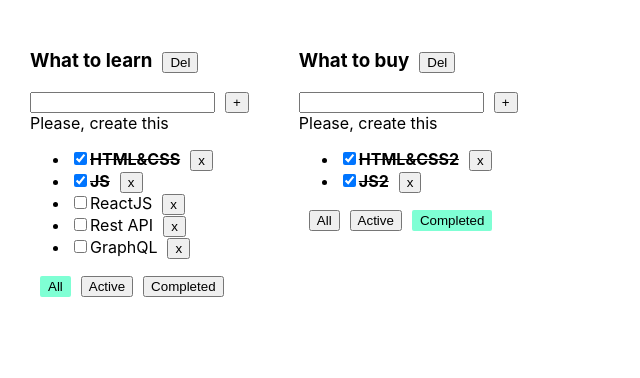
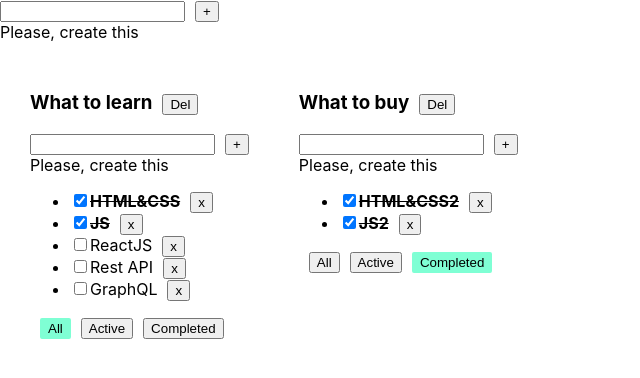
Before and after one commit to ErokhinHeorhii/TodoList, a React (Create React App) app: page / in a window 1280 px wide. Shown: the top 378 px of the page, without its empty margins (0-640 px from the left). Built offline with nearby package versions, Linux system fonts and the light colour scheme.

Commit message:
feat:add solution 6 lesson(add two universal component)

```diff
--- a/src/App.tsx
+++ b/src/App.tsx
@@ -1,6 +1,7 @@
 import React, { useState } from 'react';
 import { v1 } from 'uuid';
 import './App.css';
+import AddItemForm from './Components/AddItemForm';
 import TodoList, { TodoListType } from './TodoList';
 
 export type taskFilterType = "all" | "active" | "completed";
@@ -25,7 +26,6 @@
         { id: todolistID1, title: 'What to learn', filter: 'all' },
         { id: todolistID2, title: 'What to buy', filter: 'completed' },
     ])
-
     let [tasks, setTasks] = useState({
         [todolistID1]: [
             { id: v1(), title: "HTML&CSS", isDone: true },
@@ -42,7 +42,6 @@
             { id: v1(), title: "GraphQL2", isDone: false },
         ]
     });
-
     const deleteTodoList = (todolistID: string) => {
         setTodolists(todolists.filter(item => item.id !== todolistID))
         console.log("before t", tasks)
@@ -78,6 +77,17 @@
         // let newTaskArray = [newTask, ...task]
         // setTask(newTaskArray)
         setTasks({ ...tasks, [todoListID]: [newTask, ...tasks[todoListID]] })
+
+    }
+
+    const addTodoList = (title: string) => {
+        const newTodoListId: string = v1()
+        setTodolists([...todolists, { id: newTodoListId, title, filter: "all" }])
+        setTasks({
+            ...tasks, [newTodoListId]: [{ id: v1(), title: "ReactJS2", isDone: false },
+            { id: v1(), title: "Rest API2", isDone: false },
+            { id: v1(), title: "GraphQL2", isDone: false },]
+        })
     }
 
     const changeStatus = (todolistID: string, taskId: string, isDone: boolean) => {
@@ -89,8 +99,21 @@
 
     }
 
-    return (
+    const changeTaskTitle = (todolistsID: string, taskId: string, title: string) => {
+        setTasks({
+            ...tasks, [todolistsID]: tasks[todolistsID].map(item => item.id === taskId ?
+                { ...item, title } : item)
+        })
+    }
+    const changeTodoListTitle = (todoListsID: string, title: string) => {
+        setTodolists(todolists.map(item => item.id === todoListsID ? { ...item, title } : item))
+    }
+
+
+    return (<>
+        <AddItemForm addItem={addTodoList} />
         <div className="App">
+
             {todolists.map(item => {
                 let taskForFilter = tasks[item.id];
                 if (item.filter === "active") {
@@ -109,10 +132,13 @@
                     changeStatus={changeStatus}
                     filter={item.filter}
                     todoListID={item.id}
-                    deleteTodoList={deleteTodoList} />
+                    deleteTodoList={deleteTodoList}
+                    changeTaskTitle={changeTaskTitle}
+                    changeTodoListTitle={changeTodoListTitle}
+                />
             })}
 
-        </div>
+        </div> </>
     );
 
 }
--- /dev/null
+++ b/src/Components/AddItemForm.tsx
@@ -0,0 +1,48 @@
+import React, { ChangeEvent, useState } from "react";
+
+type AddItemFormType = {
+  addItem: (title: string) => void
+}
+
+const AddItemForm = (props: AddItemFormType) => {
+  const [title, setTitle] = useState<string>(' ')
+  const [error, setError] = useState<boolean>(false)
+
+  const addTask = () => {
+    const trimTitle = title.trim()
+    if (trimTitle) {
+      props.addItem(trimTitle)
+    } else {
+      setError(true)
+    }
+    setTitle(' ')
+  }
+
+  const userMessage = error
+    ? <div style={{ color: "red" }}>Title is requared! </div>
+    : <div> Please, create this</div>
+
+  const onChangeHandler = (e: ChangeEvent<HTMLInputElement>) => {
+    if (error) {
+      setError(!error)
+    }
+    setTitle(e.currentTarget.value)
+  }
+  const onKeDownHandler = (e: any) => {
+    if (e.key === "Enter") {
+      addTask()
+    }
+  }
+
+  return (<>
+    <input
+      className={error ? "error" : ""}
+      value={title}
+      onChange={onChangeHandler}
+      onKeyDown={onKeDownHandler}
+    />
+    <button onClick={addTask}>+</button>
+    {userMessage}
+  </>)
+}
+export default AddItemForm
--- /dev/null
+++ b/src/Components/EditableSpan.tsx
@@ -0,0 +1,29 @@
+import React, { ChangeEvent, useState } from "react";
+
+type EditableSpanType = {
+  title: string
+  changeTitle: (newTitle: string) => void
+}
+const EditableSpan = (props: EditableSpanType) => {
+  const [EditMode, SetEditMode] = useState<boolean>(false)
+
+  const [title, SetTitle] = useState(props.title)
+
+  const onDoubleClickHandler = () => {
+    SetEditMode(!EditMode)
+    SetTitle(props.title)
+  }
+  const onChangeHandler = (e: ChangeEvent<HTMLInputElement>) => {
+    SetTitle(e.currentTarget.value)
+    props.changeTitle(title)
+  }
+
+  return (<>
+    {EditMode ?
+      <input value={title} onChange={onChangeHandler} onBlur={() => SetEditMode(!EditMode)} autoFocus />
+      : <span onDoubleClick={onDoubleClickHandler}>{title}</span>}
+
+
+  </>)
+}
+export default EditableSpan
--- a/src/TodoList.tsx
+++ b/src/TodoList.tsx
@@ -1,5 +1,7 @@
-import React, { ChangeEvent, KeyboardEvent, useState } from "react";
+import React from "react";
 import { taskFilterType } from "./App";
+import AddItemForm from "./Components/AddItemForm";
+import EditableSpan from "./Components/EditableSpan";
 
 type TodoListPropsType = {
   title: string;
@@ -11,6 +13,8 @@
   filter: taskFilterType
   todoListID: string
   deleteTodoList: (todoListID: string) => void
+  changeTaskTitle: (todoListsID: string, taskId: string, title: string) => void
+  changeTodoListTitle: (todoListsID: string, title: string) => void
 }
 
 export type TaskType = {
@@ -18,7 +22,6 @@
   title: string;
   isDone: boolean;
 }
-
 export type TodoListType = {
   id: string;
   title: string;
@@ -27,73 +30,49 @@
 const TodoList = (props: TodoListPropsType) => {
   const tasksItems = props.task.length ?
     props.task.map(item => {
+
+      const changeTaskTitle = (title: string) => {
+        props.changeTaskTitle(props.todoListID, item.id, title)
+      }
+
       return (
         <li key={item.id} className={item.isDone ? 'isDone' : ""}>
-          <input
-            type="checkbox" onChange={
+          <input  type="checkbox" onChange={
               e => props.changeStatus(props.todoListID, item.id, e.currentTarget.checked)
             } checked={item.isDone} />
 
-          <span>{item.title}</span>
+          {/* <span>{item.title}</span> */}
+          <EditableSpan title={item.title} changeTitle={changeTaskTitle} />
           <button onClick={() => { props.removeTask(props.todoListID, item.id) }}>x</button>
         </li>
       )
-    }) :
-    <div>"No task there"</div>
+    })
+    : <div>"No task there"</div>
 
-
-  const [title, setTitle] = useState<string>(' ')
-  const [error, setError] = useState<boolean>(false)
-
-  const addTask = () => {
-    const trimTitle = title.trim()
-    if (trimTitle) {
-      props.addTask(props.todoListID, trimTitle)
-    } else {
-      setError(true)
-    }
-    setTitle(' ')
-  }
-
-  const onChangeHandler = (e: ChangeEvent<HTMLInputElement>) => {
-    if (error) {
-      setError(!error)
-    }
-    setTitle(e.currentTarget.value)
-  }
-
-  const onKeDownHandler = (e: KeyboardEvent<HTMLInputElement>) => {
-    if (e.key === "Enter") {
-      addTask()
-    }
+  const addTask = (title: string) => {
+    props.addTask(props.todoListID, title)
   }
 
   const changeTaskHandler = (title: taskFilterType) => {
     return () => { props.changeTask(props.todoListID, title) }
   }
 
-  const userMessage = error
-    ? <div style={{ color: "red" }}>Title is requared! </div>
-    : <div> Please, create this</div>
-
   const onClickHandlerForTodoList = () => {
     props.deleteTodoList(props.todoListID)
+  }
+  const changeTitleCallback =(newTitle:string)=>{
+    props.changeTodoListTitle( props.todoListID, newTitle)
   }
 
   return (
     <div>
-      <h3>{props.title}
+      <h3>
+        {/* {props.title} */}
+        <EditableSpan title={props.title} changeTitle={changeTitleCallback} />
         <button onClick={onClickHandlerForTodoList}>Del</button>
       </h3>
       <div>
-        <input
-          className={error ? "error" : ""}
-          value={title}
-          onChange={onChangeHandler}
-          onKeyDown={onKeDownHandler}
-        />
-        <button onClick={addTask}>+</button>
-        {userMessage}
+        <AddItemForm addItem={addTask} />
       </div>
       <ul>
         {tasksItems}
```
